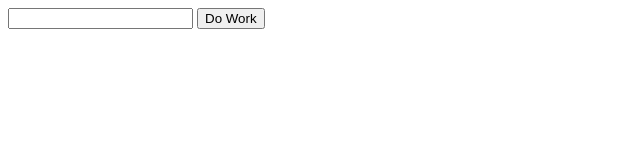
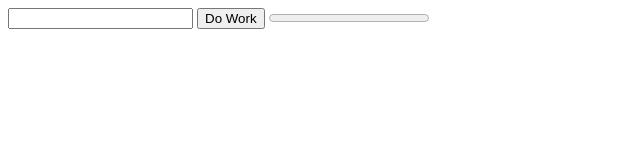
Before and after one commit to tkmagesh/Salesforce-JS-Sep-2021, a plain HTML site: page 08-web-workers/index.html in a window 1280 px wide. Shown: the whole page, without its empty margins (0-640 px from the left). Drawn offline with Linux system fonts and the light colour scheme.

Commit message:
display progress - assignment

```diff
--- a/08-web-workers/index.html
+++ b/08-web-workers/index.html
@@ -33,6 +33,7 @@
 <body>
     <input type="text" name="" id="">
     <input type="button" value="Do Work" id="btnDoWork">
+    <progress id="workProgress" min="0" max="100" value="0"></progress>
     <div id="divMessages"></div>
 </body>
 </html>
```
